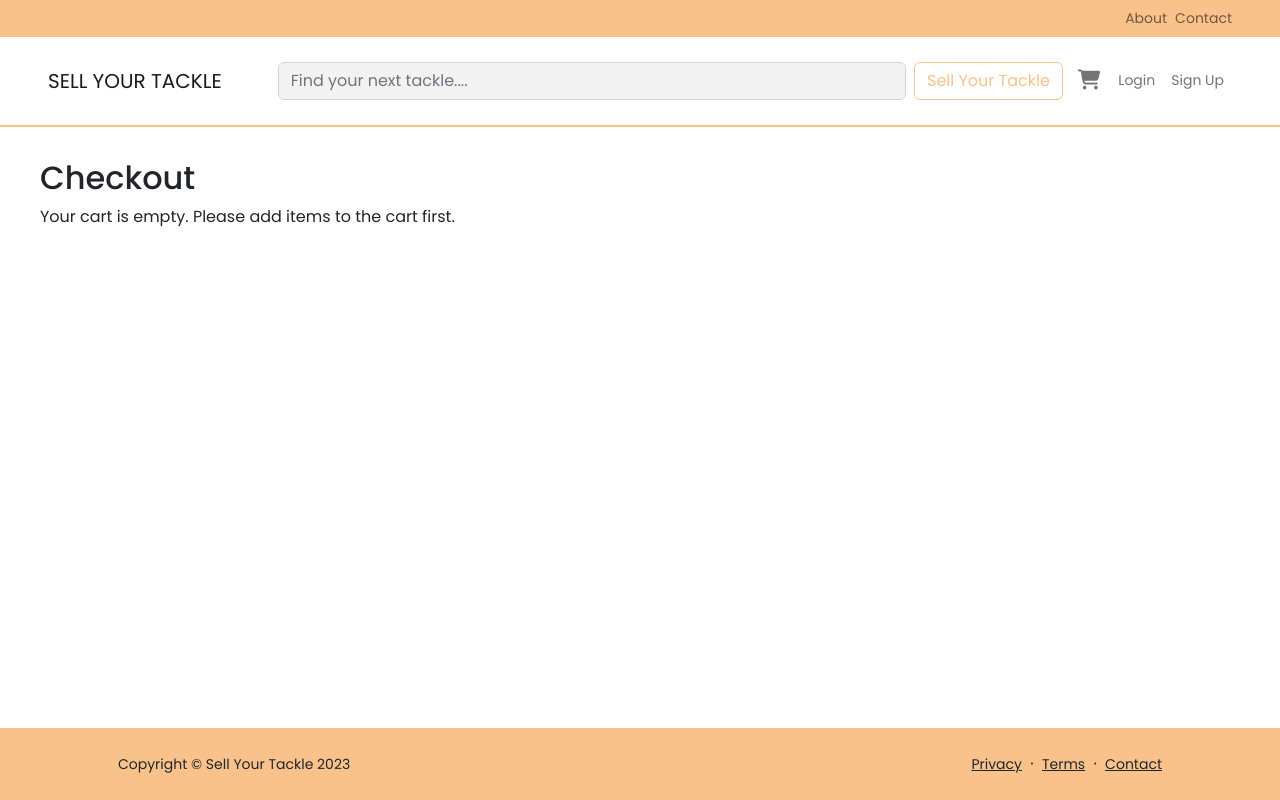
After one commit to ouzifeng/CI_PP4_SELLYOURTACKLE, a Django app: page /checkout/ in a window 1280 px wide. The commit adds this page. Run offline with Django 4.2, Linux system fonts and the light colour scheme; some libraries are stand-ins or nearby versions.

Commit message:
add basic cart and checkout page

```diff
--- a/sellyourtackle/settings.py
+++ b/sellyourtackle/settings.py
@@ -37,8 +37,6 @@ INSTALLED_APPS = [
     'allauth.account',
     'allauth.socialaccount',
     'allauth.socialaccount.providers.google',
-    'allauth.socialaccount.providers.facebook',
-    'allauth.socialaccount.providers.apple',
 ]
 
 MIDDLEWARE = [
@@ -180,6 +178,10 @@ load_dotenv()
 MAILJET_API_KEY = os.getenv('MAILJET_API_KEY')
 MAILJET_SECRET_KEY = os.getenv('MAILJET_SECRET_KEY')
 
+# Cart Info
+CART_SESSION_ID = 'cart'
+SESSION_COOKIE_AGE = 86400
+SESSION_EXPIRE_AT_BROWSER_CLOSE = True
 
 
 LOGIN_URL = '/auth/login/'
--- a/static/css/style.css
+++ b/static/css/style.css
@@ -186,6 +186,16 @@ li .btn {
     box-shadow: 0px 10px 20px rgba(0, 0, 0, 0.2);
 }
 
+.header-button {
+    cursor: pointer;
+    transition: all 0.3s ease;
+}
+
+.header-button:hover {
+    transform: translateY(-5px);
+    box-shadow: 0px 10px 20px rgba(0, 0, 0, 0.2);
+}
+
 .card-shipping {
   font-size: 10px;
   margin-right: 5px;
@@ -208,6 +218,12 @@ li .btn {
     line-height: 1.3em;
     height: 4.1em;
     text-overflow: ellipsis;
+}
+
+.fa-cart-shopping {
+  vertical-align: -webkit-baseline-middle;
+  color: rgba(0, 0, 0, 0.55);
+  margin: 0 10px;
 }
 
 /* Mobile Styles */
@@ -267,6 +283,14 @@ li .btn {
     font-size: 12px;
   }
 
+  .header-image {
+    display: none;
+  }
+
+  .header-button {
+    font-size: 16px;
+  }
+
 }
 
 
--- /dev/null
+++ b/tackle/templates/checkout.html
@@ -0,0 +1,12 @@
+{% extends 'base.html' %}
+
+{% block content %}
+<h2>Checkout</h2>
+{% if cart %}
+<!-- You can add a form here to capture user details, shipping information, etc. -->
+<p>Total Amount: {{ cart.get_total_price }}</p>
+<button>Place Order</button>
+{% else %}
+<p>Your cart is empty. Please add items to the cart first.</p>
+{% endif %}
+{% endblock %}
--- a/tackle/templatetags/custom_filters.py
+++ b/tackle/templatetags/custom_filters.py
@@ -17,3 +17,7 @@ def lookup(value, arg):
 def equalto(value, arg):
     """Compares if value is equal to arg."""
     return value == arg
+
+@register.filter
+def multiply(value, arg):
+    return value * arg
--- a/tackle/urls.py
+++ b/tackle/urls.py
@@ -1,6 +1,6 @@
 from django.urls import path
 from . import views
-from .views import ListProduct, EditProduct, ProductPage, HomeView
+from .views import ListProduct, EditProduct, ProductPage, HomeView, AddToCartView, CartView, CheckoutView, RemoveFromCartView
 from django.conf import settings
 from django.conf.urls.static import static
 
@@ -12,4 +12,8 @@ urlpatterns = [
     path('edit-product/<int:product_id>/', EditProduct.as_view(), name='edit_product'),
     path('product/<slug:slug>', ProductPage.as_view(), name='product'),
     path('delete-product/<int:product_id>/', views.delete_product, name='delete_product'),
+    path('cart/', CartView.as_view(), name='cart'),
+    path('add_to_cart/<int:product_id>/', AddToCartView.as_view(), name='add_to_cart'),
+    path('remove_from_cart/<int:product_id>/', RemoveFromCartView.as_view(), name='remove_from_cart'),
+    path('checkout/', CheckoutView.as_view(), name='checkout'),
 ] + static(settings.MEDIA_URL, document_root=settings.MEDIA_ROOT)
--- a/tackle/views.py
+++ b/tackle/views.py
@@ -9,9 +9,9 @@ from slugify import slugify
 from decimal import Decimal, InvalidOperation
 from django.urls import reverse_lazy
 from django.views.generic.edit import DeleteView
-from django.views.generic import TemplateView
+from django.views.generic import TemplateView, RedirectView, View
 from PIL import Image
-
+from django.conf import settings
 
 
 @login_required
@@ -222,3 +222,113 @@ def process_image(image, desired_size=(440, 300)):
     new_img.paste(img, (x_offset, y_offset))
 
     return new_img
+
+class Cart:
+    def __init__(self, request):
+        """
+        Initialize the cart.
+        """
+        self.session = request.session
+        cart = self.session.get(settings.CART_SESSION_ID)
+        if not cart:
+            # Save an empty cart in the session
+            cart = self.session[settings.CART_SESSION_ID] = {}
+        self.cart = cart
+
+    def add(self, product, price):
+        """
+        Add a product to the cart or update its quantity.
+        """
+        product_id = str(product.id)
+        if product_id not in self.cart:
+            self.cart[product_id] = {'price': str(price), 'quantity': 1}
+        else:
+            self.cart[product_id]['quantity'] += 1
+        self.save()
+
+    def save(self):
+        """
+        Mark the session as "modified" to ensure it's saved.
+        """
+        self.session.modified = True
+
+    def remove(self, product):
+        """
+        Remove a product from the cart.
+        """
+        product_id = str(product.id)
+        if product_id in self.cart:
+            del self.cart[product_id]
+            self.save()
+
+    def __iter__(self):
+        """
+        Iterate over the items in the cart and get the products from the database.
+        """
+        product_ids = self.cart.keys()
+        # Get the product objects and add them to the cart
+        products = Product.objects.filter(id__in=product_ids)
+        for product in products:
+            self.cart[str(product.id)]['product'] = product
+            self.cart[str(product.id)]['product_id'] = product.id  # Add this line
+
+        for item in self.cart.values():
+            item['price'] = Decimal(item['price'])
+            item['total_price'] = item['price'] * item['quantity']
+            yield item
+
+
+    def __len__(self):
+        """
+        Count all items in the cart.
+        """
+        return sum(item['quantity'] for item in self.cart.values())
+
+    def get_total_price(self):
+        return sum(Decimal(item['price']) * item['quantity'] for item in self.cart.values())
+
+    def clear(self):
+        """
+        Remove the cart from session.
+        """
+        del self.session[settings.CART_SESSION_ID]
+        self.save()
+
+
+class AddToCartView(View):
+    def post(self, request, product_id):
+        cart = Cart(request)  # Pass the whole request object
+        product = get_object_or_404(Product, id=product_id)
+        cart.add(product, price=product.price)
+        return redirect('cart')
+
+class CartView(TemplateView):
+    template_name = 'cart.html'
+
+    def get_context_data(self, **kwargs):
+        context = super().get_context_data(**kwargs)
+        context['cart'] = Cart(self.request)  # Pass the whole request object
+        return context
+
+class RemoveFromCartView(View):
+    def post(self, request, product_id):
+        cart = Cart(request)  # Pass the whole request object
+        product = get_object_or_404(Product, id=product_id)
+
+        cart.remove(product)
+
+        return redirect('cart')
+
+class CheckoutView(TemplateView):
+    template_name = 'checkout.html'
+
+    def get_context_data(self, **kwargs):
+        context = super().get_context_data(**kwargs)
+        context['cart'] = Cart(self.request)  # Pass the whole request object
+        return context
+
+    def post(self, request):
+        cart = Cart(request)  # Pass the whole request object
+        cart.clear()
+
+        return redirect('checkout_success')
--- a/templates/base.html
+++ b/templates/base.html
@@ -63,6 +63,7 @@
                     <li class="nav-item">
                         <a class="btn btn-outline-primary" href="{% url 'list-product' %}">Sell Your Tackle</a>
                     </li>
+                    <li><i class="fa-solid fa-cart-shopping fa-lg"></i></li>
                     {% if user.is_authenticated %}
                     <li class="nav-item dropdown">
                         <a class="nav-link dropdown-toggle" href="#" id="navbarDropdown" role="button"
--- a/templates/index.html
+++ b/templates/index.html
@@ -6,7 +6,8 @@
     <div class="container px-5">
         <div class="row gx-5 align-items-center justify-content-center">
             <div class="col-12 d-block d-sm-none text-center">
-                <img class="img-fluid rounded-3" src="static/media/sell-used-fishing-tackle.jpg" alt="..." />
+                <img class="img-fluid rounded-3 header-image" src="static/media/sell-used-fishing-tackle.jpg"
+                    alt="..." />
             </div>
 
             <div class="col-lg-8 col-xl-7 col-xxl-6">
@@ -16,7 +17,8 @@
                         to sell your fishing
                         tackle</p>
                     <div class="d-grid gap-3 d-sm-flex justify-content-sm-center justify-content-xl-start">
-                        <a class="btn btn-light btn-lg px-4 me-sm-3" href="{% url 'list-product' %}"><b>Sell Your
+                        <a class="btn btn-light btn-lg px-4 me-sm-3 header-button"
+                            href="{% url 'list-product' %}"><b>Sell Your
                                 Tackle</b><i class="fa-solid fa-arrow-right fa-beat" style="margin-left:40px"></i></a>
                     </div>
                 </div>
```
Also changed, not shown: tackle/templates/cart.html (added, +38 -0 lines), tackle/templates/product.html (+7 -1 lines), db.sqlite3.
